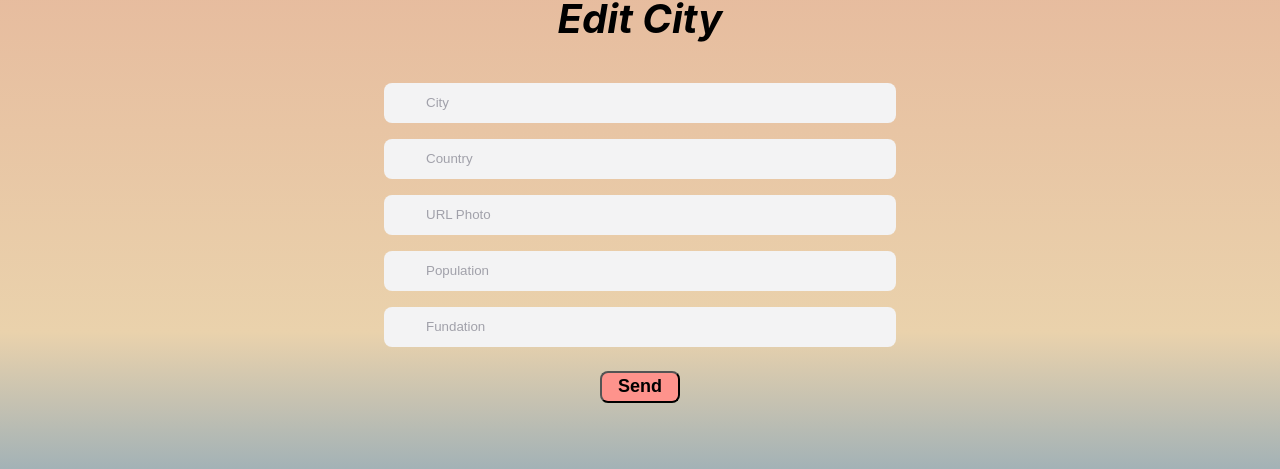
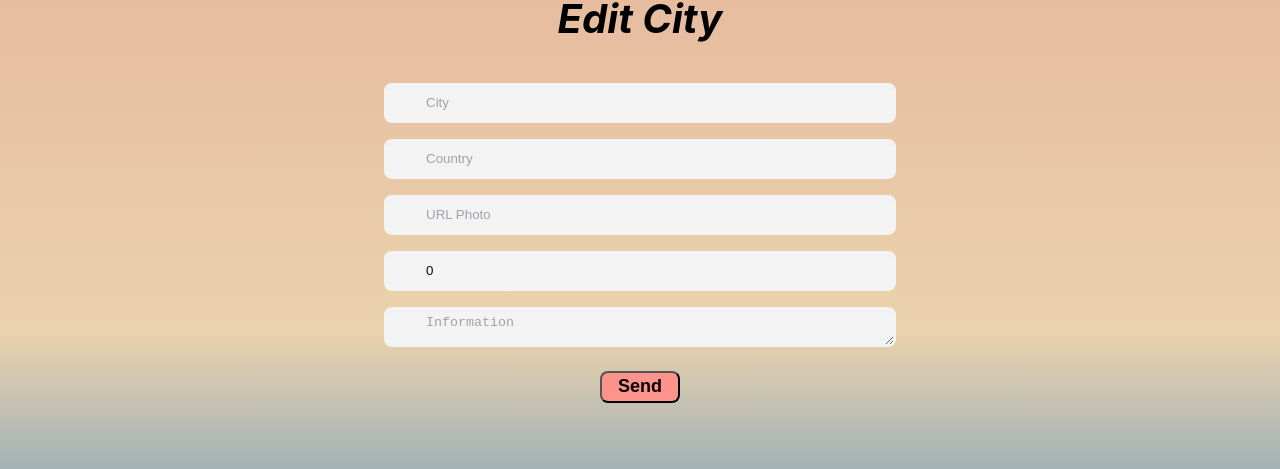
Before and after one commit to JoaquinDeLuca/mytinerary-web, a React (Create React App) app: page /editcity/1 in a window 1280 px wide. Shown: the part 242-711 px from the top of the page. Built offline with nearby package versions, Linux system fonts and the light colour scheme; no server answers.

Commit message:
se agrega funcionalidad a formcity

```diff
--- a/src/components/FormEditCity.js
+++ b/src/components/FormEditCity.js
@@ -1,17 +1,86 @@
+import axios from 'axios'
+import { useEffect, useState } from 'react'
 import  '../styles/FormEditCity.css'
+import api from '../api'
+import { useParams } from 'react-router-dom'
 
 export default function FormEditCity() {
+
+const editInicial= {
+  city: "",
+  country: "",
+  photo: "",
+  population: 0,
+  fundation: 0,
+  information: ""
+}
+
+
+let {id} = useParams();
+
+const [subId, setSubId] = useState(id)
+const [city,setCity] = useState(editInicial)
+
+
+
+
+const capturoData = (e)=>{
+  const {name ,value} = e.target
+  setCity({...city, [name]: value})
+}
+const saveData = async(e)=>{
+  e.preventDefault();
+  console.log(city);
+
+  const newCity={
+    city: city.city,
+    country: city.country,
+    photo: city.photo,
+    population: city.population,
+    // fundation: city.fundation,
+    information: city.information
+  }
+
+  await axios.put(api+`/cities/${subId}`, newCity)
+
+  setCity({...editInicial})
+}
+
+const obtUno = async (valorId)=>{
+  const res = await axios.get(api+`/cities/${valorId}`)
+  console.log(res)
+  setCity({
+    city: res.data.response.city,
+    country: res.data.response.country,
+    photo: res.data.response.photo,
+    population: res.data.response.population,
+    // fundation: res.data.response.fundation,
+    information: res.data.response.information,
+
+})
+
+}
+
+
+useEffect(()=>{
+  if(subId !== ""){
+    obtUno(subId)
+  }
+},[subId])
+
+
   return (
       <div className='FormEditCity-Container'>
         <h2 className='FormEditCity-h2'>Edit City</h2>
-        <div className='FormEditCity-Containerbox'>
-            <input className='FormEditCity-input' type="text" name="City" placeholder='City'/>
-            <input className='FormEditCity-input' type="text" name="Country" placeholder='Country'/>
-            <input className='FormEditCity-input' type="text" name="Photo" placeholder='URL Photo'/>
-            <input className='FormEditCity-input' type="number" name="Population" placeholder='Population'/>
-            <input className='FormEditCity-input' type="number" name="Fundation" placeholder='Fundation'/>
+        <form onSubmit={saveData} className='FormEditCity-Containerbox'>
+            <input className='FormEditCity-input' type="text" name="city" placeholder='City' value={city.city} required onChange={capturoData}/>
+            <input className='FormEditCity-input' type="text" name="country" placeholder='Country' value={city.country} required onChange={capturoData}/>
+            <input className='FormEditCity-input' type="text" name="photo" placeholder='URL Photo' value={city.photo} required onChange={capturoData}/>
+            <input className='FormEditCity-input' type="number" name="population" placeholder='Population' value={city.population} required onChange={capturoData}/>
+            {/* <input className='FormEditCity-input' type="text" name="fundation" placeholder='Fundation' value={city.fundation} required onChange={capturoData}/> */}
+            <textarea className='FormEditCity-input' type="text" name="information" placeholder='Information' value={city.information} required onChange={capturoData}/>
             <button className='FormEditCity-button'>Send</button>
-        </div>
+        </form>
       </div>
   )
 }
```
